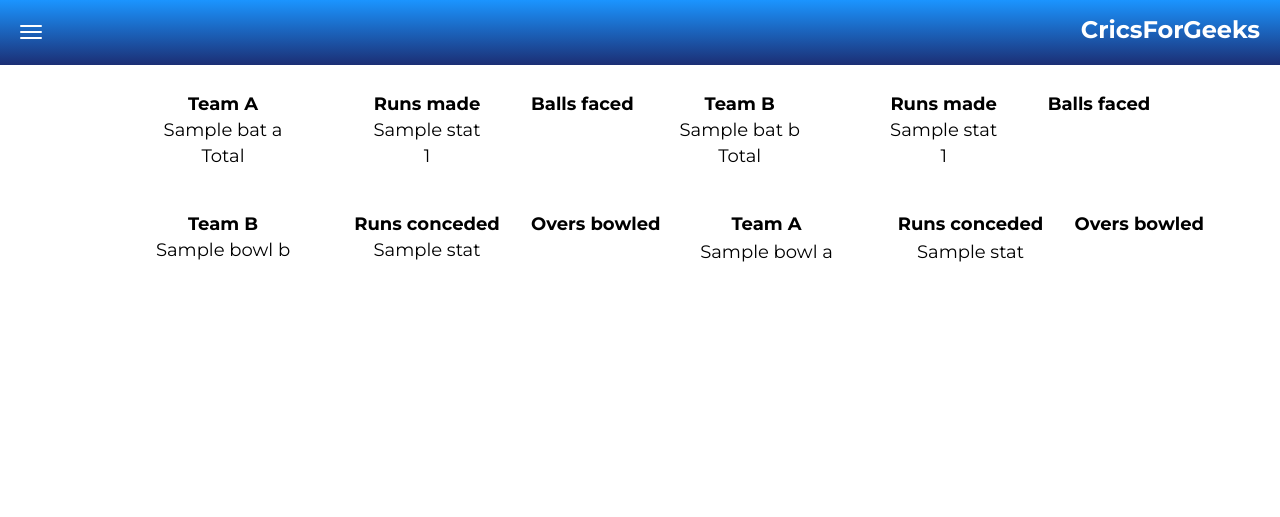
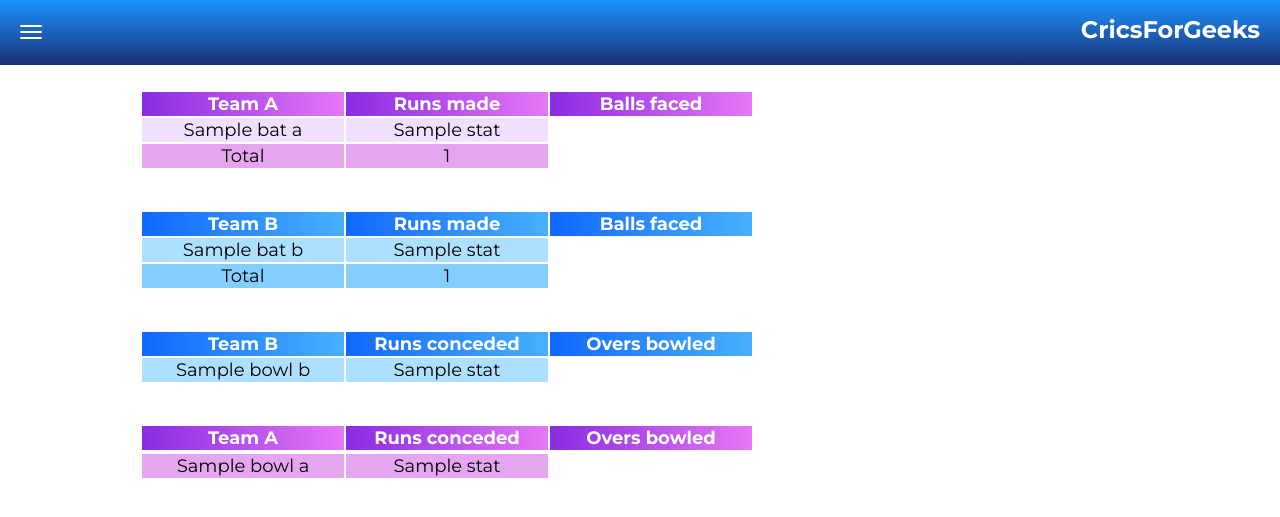
Before and after one commit to ameyajangam22/CricsForGeeks, a Django app: template CricsForGeeks/predictor/templates/predictor/stats.html in a window 1280 px wide; the page is wider, and only the part inside the window is pictured. Shown: the top 517 px of that part. Run offline with Django 3.2, Linux system fonts and the light colour scheme; the template is opened without the code that fills it: most values are stand-ins (such as "Sample title", 1, 10 or a date in 2020); parts of the project's set-up code (start-up, migrations or seed data) failed here and were passed over; some libraries are stand-ins or nearby versions.

Commit message:
Styled tables and fixed CSS bugs

```diff
--- a/CricsForGeeks/predictor/templates/predictor/main.html
+++ b/CricsForGeeks/predictor/templates/predictor/main.html
@@ -5,7 +5,7 @@
     <meta charset="UTF-8" />
     <meta http-equiv="X-UA-Compatible" content="IE=edge" />
     <meta name="viewport" content="width=device-width, initial-scale=1.0" />
-    <title>Team Selection | CFG</title>
+    <title>CricsForGeeks</title>
     <link
       href="https://fonts.googleapis.com/css?family=Montserrat:400,700"
       rel="stylesheet"
--- a/CricsForGeeks/predictor/templates/predictor/navbar.html
+++ b/CricsForGeeks/predictor/templates/predictor/navbar.html
@@ -14,7 +14,6 @@
       <li><a href="{% url 'home'%}">Home</a></li>
       <li><a href="{% url 'rules'%}">Mechanics</a></li>
       <li><a href="{% url 'teamchoice'%}">Predict</a></li>
-      <li><a href="">Stats</a></li>
       <li><a href="">Contact</a></li>
     </ul>
   </div>
@@ -49,10 +48,7 @@
     height: 65px;
     overflow: hidden;
     /*background: rgb(255, 255, 255);*/
-    background-image: linear-gradient(
-      rgba(2, 137, 255, 0.9),
-      rgba(3, 24, 101, 0.9)
-    );
+    background-image: linear-gradient(rgba(2, 137, 255), rgba(3, 24, 101));
     /*box-shadow: 0px 1px 8px rgba(0, 0, 0, .15);*/
   }
   /* ./Navbar */
--- a/CricsForGeeks/predictor/templates/predictor/rules.html
+++ b/CricsForGeeks/predictor/templates/predictor/rules.html
@@ -1,5 +1,6 @@
 {% extends 'predictor/main.html' %} {% block content %}
 <!-- partial:index.partial.html -->
+<div class="rules-wrapper">
 <div class="col-md-8 mx-auto">
   <h1
     style="
@@ -414,6 +415,7 @@
     </ul>
   </div>
 </div>
+</div>
 <!-- partial -->
 
 {% endblock content %}
--- a/CricsForGeeks/static/css/loading.css
+++ b/CricsForGeeks/static/css/loading.css
@@ -7,9 +7,7 @@
   margin-left: -3.66667em;
   margin-top: -3.66667em;
 }
-body {
-  overflow-x: hidden;
-}
+
 .loader-block {
   position: absolute;
   top: 0;
@@ -148,7 +146,7 @@ body {
   width: 100%;
   height: 100%;
   z-index: 999999;
-  position: absolute;
+  position: fixed;
   top: 0;
   left: 0;
   display: flex;
--- a/CricsForGeeks/static/css/stats.css
+++ b/CricsForGeeks/static/css/stats.css
@@ -1,6 +1,16 @@
-body {
-  z-index: -1;
+.stats-wrapper {
+  position: relative;
+  z-index: -1111;
+  background: url("/static/images/stats-bg.jpg") no-repeat center center;
+  background-size: cover;
+  padding: 0;
+  margin: 0;
   overflow: hidden;
+}
+body,
+html {
+  margin: 0;
+  padding: 0;
 }
 .main-tables {
   position: relative;
@@ -13,11 +23,79 @@ body {
 .dtable {
   font-size: 18px;
   margin-right: 20px;
-  margin: 20px 0;
+  margin: 20px 20px;
   z-index: -15;
 }
 td,
-tr {
+tr,
+th {
   width: 200px;
   text-align: center;
+  padding: 1px;
 }
+div.A-batting th {
+  background-image: linear-gradient(to right, blueviolet, rgb(230, 119, 245));
+  color: white;
+}
+div.A-batting tr:nth-child(odd) {
+  background-color: rgb(240, 224, 255);
+}
+div.A-batting tr:nth-child(even) {
+  background-color: rgba(223, 141, 238, 0.789);
+}
+div.A-bowling th {
+  background-image: linear-gradient(to right, blueviolet, rgb(230, 119, 245));
+  color: white;
+}
+div.A-bowling tr {
+  background-color: rgb(221, 196, 245);
+}
+div.A-bowling tr:nth-child(odd) {
+  background-color: rgb(240, 224, 255);
+}
+div.A-bowling tr:nth-child(even) {
+  background-color: rgba(223, 141, 238, 0.789);
+}
+div.B-batting th {
+  background-image: linear-gradient(
+    to right,
+    rgb(17, 104, 255),
+    rgb(71, 177, 253)
+  );
+  color: white;
+}
+div.B-batting tr:nth-child(odd) {
+  background-color: rgb(173, 224, 255);
+}
+div.B-batting tr:nth-child(even) {
+  background-color: rgb(131, 206, 253);
+}
+div.B-bowling th {
+  background-image: linear-gradient(
+    to right,
+    rgb(17, 104, 255),
+    rgb(71, 177, 253)
+  );
+  color: white;
+}
+div.B-bowling tr {
+  background-color: rgb(149, 214, 255);
+}
+div.B-bowling tr:nth-child(odd) {
+  background-color: rgb(173, 224, 255);
+}
+div.B-bowling tr:nth-child(even) {
+  background-color: rgb(131, 206, 253);
+}
+.totalA {
+  background-image: linear-gradient(to right, blueviolet, rgb(235, 114, 251));
+  color: white;
+}
+.totalB {
+  background-image: linear-gradient(
+    to right,
+    rgb(17, 104, 255),
+    rgb(37, 160, 248)
+  );
+  color: white;
+}
--- a/CricsForGeeks/static/js/home.js
+++ b/CricsForGeeks/static/js/home.js
@@ -7,16 +7,31 @@
   }
 
   var bannerTimer = setInterval(bannerSwitcher, 5000);
-
+  function scrollprevent() {
+        $('html').css({
+          'overflow-y': 'hidden',
+          'height': '100%'
+    })
+  }
+  function scrollrestore()
+  {
+        $('html').css({
+      'overflow-y': 'auto',
+      'height': 'auto'
+    })
+  }
   $('nav .controls label').click(function() {
     clearInterval(bannerTimer);
     bannerTimer = setInterval(bannerSwitcher, 5000)
   });
+   scrollprevent();
    $(window).on("load",function(){
           setTimeout(function(){$(".loading-wrapper").fadeOut("slow");
-          console.log('jae');},1000);
+          scrollrestore();
+          console.log('jae');
+        },1000);
 
-        });
+    });
 // set the time here
 ///// Anchor Smooth Scroll /////
 //   $('.main-menu a, .learn-more-button a').click(function(e){
```
Also changed, not shown: CricsForGeeks/predictor/templates/predictor/stats.html (+8 -22 lines), CricsForGeeks/static/images/stats-bg.jpg (added).
